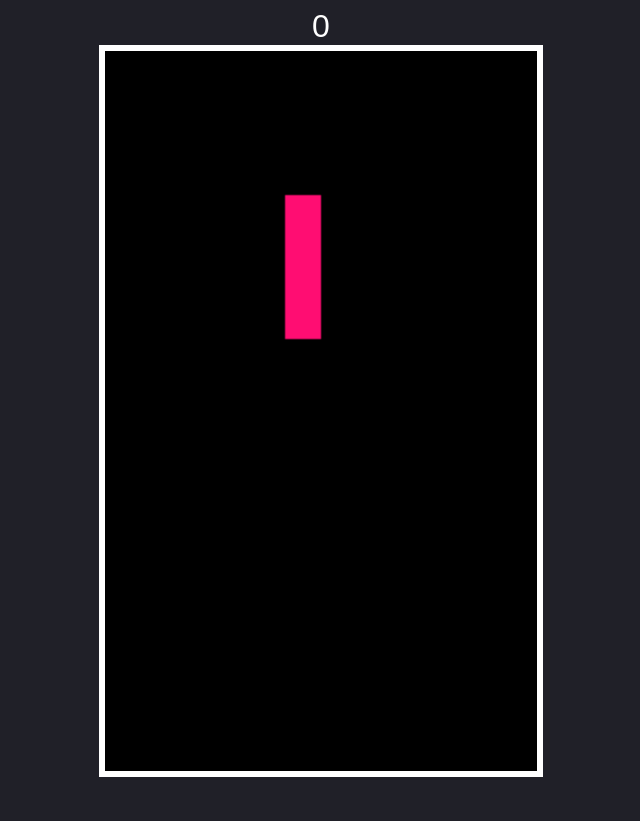
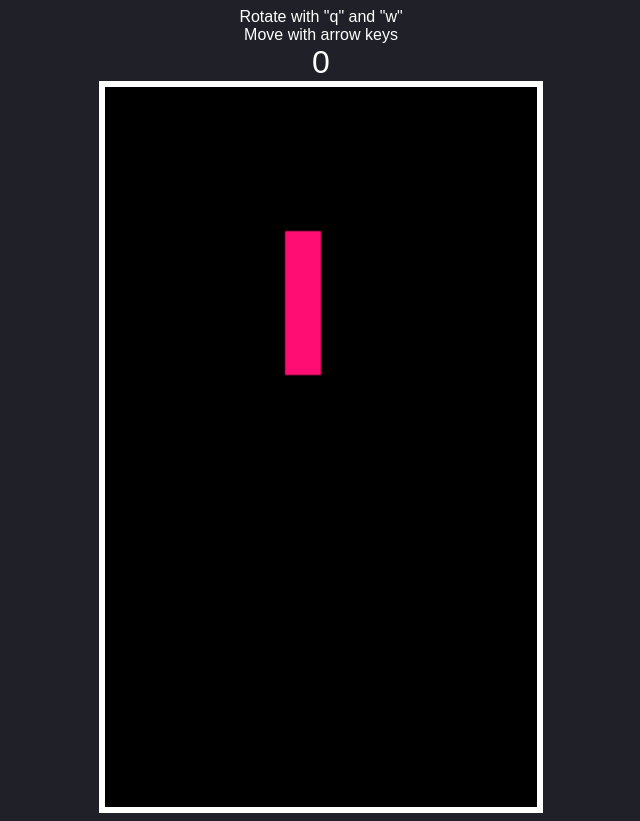
Before and after one commit to ajkizer/tetris-clone, a plain HTML site: page index.html in a window 1280 px wide. Shown: the whole page, without its empty margins (319-959 px from the left). Before the commit the page ends 800 px from the top, so only its background shows below. Drawn offline with Linux system fonts and the light colour scheme.

Commit message:
added button legend

```diff
--- a/index.html
+++ b/index.html
@@ -14,10 +14,23 @@
         border: solid 0.2em #fff;
         height: 90vh;
       }
+
+      .buttons {
+        font-size: 1rem;
+      }
+
+      .buttons p {
+        margin: 0;
+        padding: 0;
+      }
     </style>
   </head>
 
   <body>
+    <div class="buttons">
+      <p>Rotate with "q" and "w"</p>
+      <p>Move with arrow keys</p>
+    </div>
     <div id="score"></div>
     <canvas id="tetris" width="240" height="400" />
     <script src="tetris.js"></script>
```
